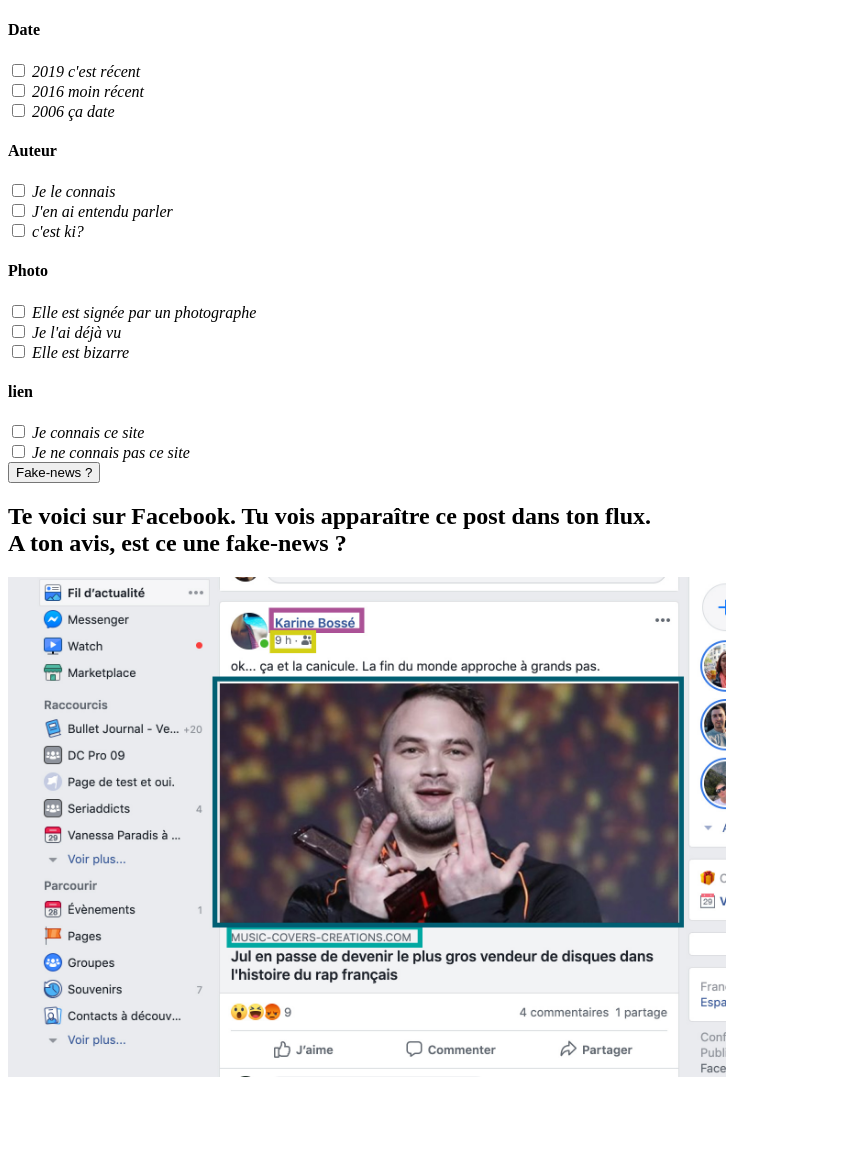
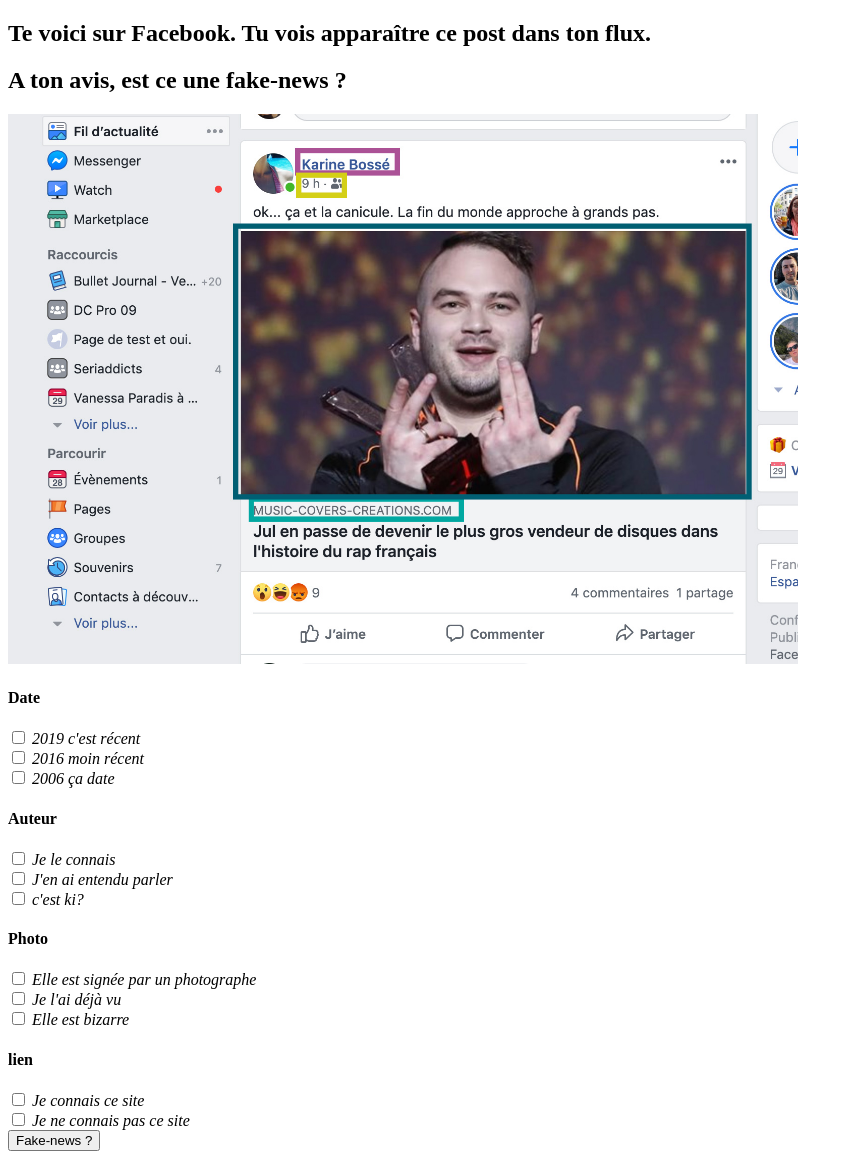
Before and after one commit to ArnaudAM/WCS_Hackathon2_FakeDeClic, a Symfony app: template templates/default/facebookIndex.html.twig in a window 1280 px wide. Shown: the part 226-1385 px from the top of the page, without its empty margins (0-853 px from the left). Before the commit the page ends 1303 px from the top, so only its background shows below. Run offline with Twig, Linux system fonts and the light colour scheme; the template is opened without the code that fills it, so the values that code supplies are empty; some libraries are stand-ins or nearby versions.

Commit message:
Mise en forme page question

```diff
--- a/templates/default/facebookIndex.html.twig
+++ b/templates/default/facebookIndex.html.twig
@@ -1,12 +1,26 @@
 {% extends 'base.html.twig' %}
 
 {% block body %}
+
+    <div class="container">
+        <div class="row">
+
+                <div class="texte">
+                    <h2>Te voici sur Facebook. Tu vois apparaître ce post dans ton flux.</h2>
+                       <h2>A ton avis, est ce une fake-news ?</h2>
+                </div>
+
+                <img src="{{ asset('assets/img/FB-page.jpg') }}" class="imageCenter" height="550" width="auto"
+                     alt="Photo Facebook accueil"/>
+
+        </div>
+    </div>
 
     <div class="container" xmlns="http://www.w3.org/1999/html">
         <div class="row">
             <div class="col-9">
             </div>
-            <div class="col-3 bg-white">
+            <div class="bg-white">
                 <div>
                     <form action="/facebook" method="post">
                         <div class="face_date">
@@ -105,12 +119,5 @@
         </div>
     </div>
 
-    <div class="container">
-        <h2>Te voici sur Facebook. Tu vois apparaître ce post dans ton flux.</br>
-            A ton avis, est ce une fake-news ?</h2>
-
-        <h2><img src="{{ asset('assets/img/FB-page.jpg') }}" class="imageCenter" height="500" width="auto"
-                 alt="Photo Facebook accueil"/></h2>
-    </div>
 
 {% endblock %}
--- a/templates/index.html.twig
+++ b/templates/index.html.twig
@@ -22,10 +22,10 @@
                 <a href="{{ path('app_facebookIndex') }}"><img class="home_img" src="{{ asset('assets/img/Facebook_accueil.jpg') }}" alt="Facebook accueil" /><br>Je vais sur Facebook</a>
             </div>
             <div class="col-4">
-                <a href="#"><img class="home_img" src="{{ asset('assets/img/Instagram_accueil1.jpg') }}" alt="Instagram accueil" /><br>Je vais sur Facebook</a>
+                <a href="#"><img class="home_img" src="{{ asset('assets/img/Instagram_accueil1.jpg') }}" alt="Instagram accueil" /><br>Je vais sur Instagram</a>
             </div>
             <div class="col-4">
-                <a href="#"><img class="home_img" src="{{ asset('assets/img/Whatsapp_accueil.jpg') }}" alt="Whatsapp accueil" /><br>Je vais sur Facebook</a>
+                <a href="#"><img class="home_img" src="{{ asset('assets/img/Whatsapp_accueil.jpg') }}" alt="Whatsapp accueil" /><br>Je vais sur Whatsapp</a>
             </div>
         </div>
     </div>
```
Also changed, not shown: assets/css/_qestion.scss (+13 -0 lines).
